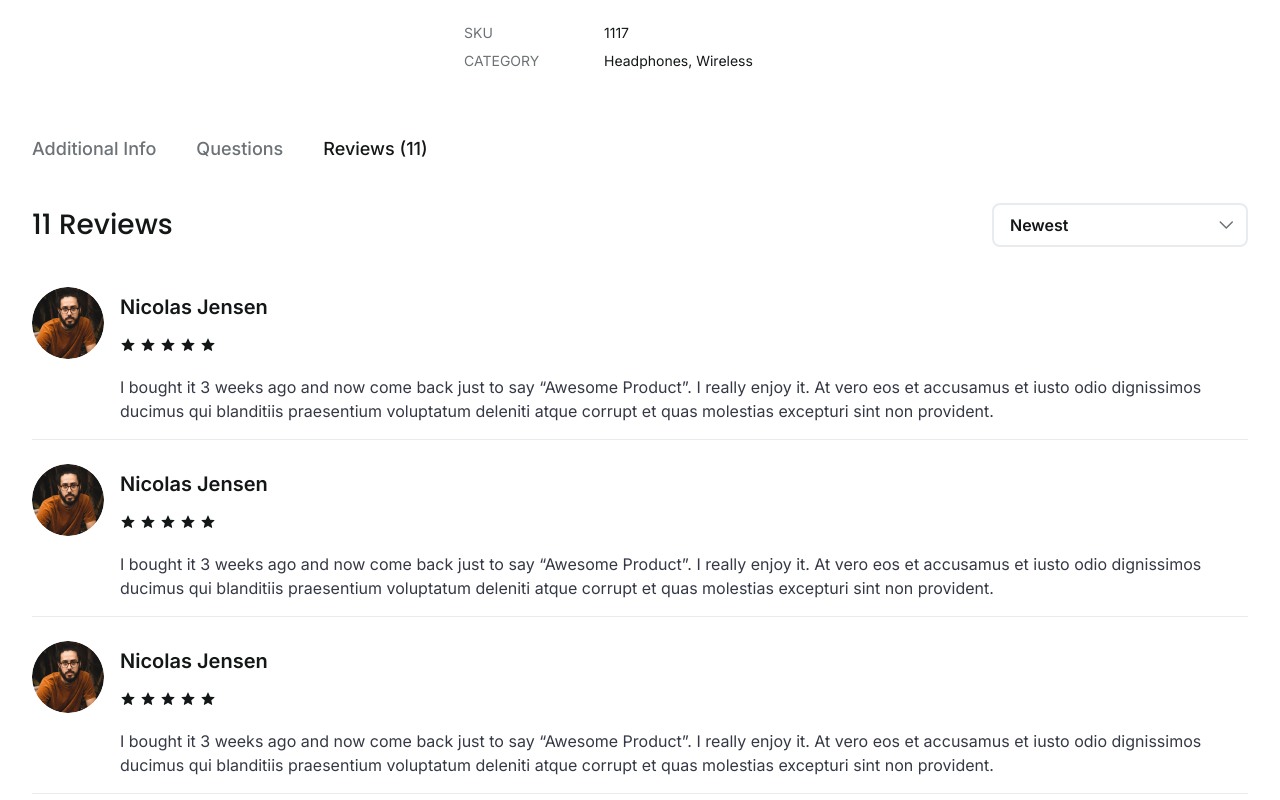
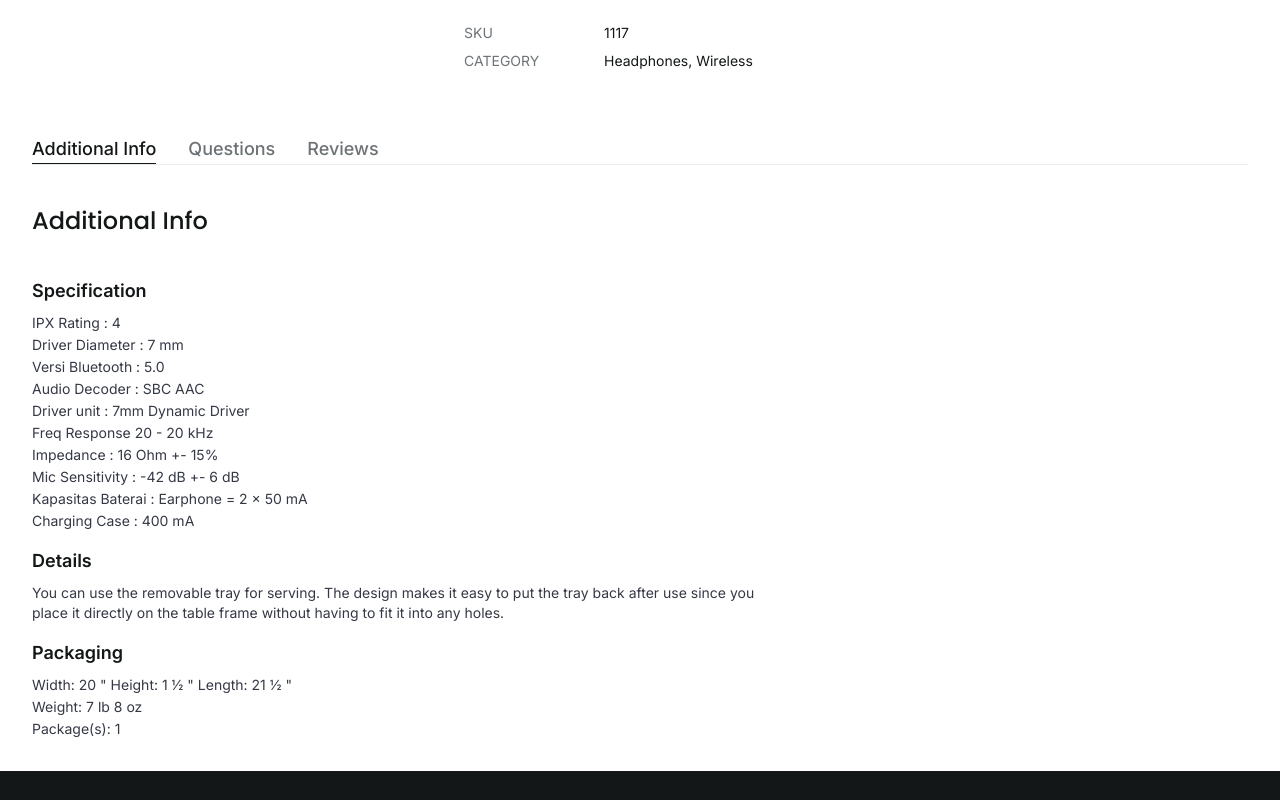
Before and after one commit to pujiragil/kupingplug, a Next.js app: page /product in a window 1280 px wide. Shown: the part 900-1700 px from the top of the page. Built offline with nearby package versions, Linux system fonts and the light colour scheme.

Commit message:
applied productTab

```diff
--- a/app/(subroot)/product/page.tsx
+++ b/app/(subroot)/product/page.tsx
@@ -9,6 +9,7 @@ import SectionLayout from "@/layouts/sectionLayout";
 import { DropdownIcon, StarIcon, WishlistIcon } from "@/ui/assets/svg";
 import Button from "@/ui/button";
 import ProductSlider from "@/ui/slider/productSlider";
+import ProductTab from "@/app/(subroot)/product/productTab";
 
 export default function Page() {
   return (
@@ -250,7 +251,8 @@ export default function Page() {
           </div>
         </div>
 
-        <div className="mx-auto max-w-[420px] space-y-10 md:max-w-[520px] lg:max-w-none">
+        <ProductTab />
+        {/* <div className="mx-auto max-w-[420px] space-y-10 md:max-w-[520px] lg:max-w-none">
           <div className="flex flex-col lg:flex-row lg:gap-10">
             <div className="flex items-center justify-between border-b border-[#6C7275] pb-2 lg:border-none lg:p-0">
               <p className="font-inter text-lg font-medium text-[#6C7275]">
@@ -452,7 +454,7 @@ export default function Page() {
               </div>
             </div>
           </div>
-        </div>
+        </div> */}
       </div>
     </SectionLayout>
   );
```
